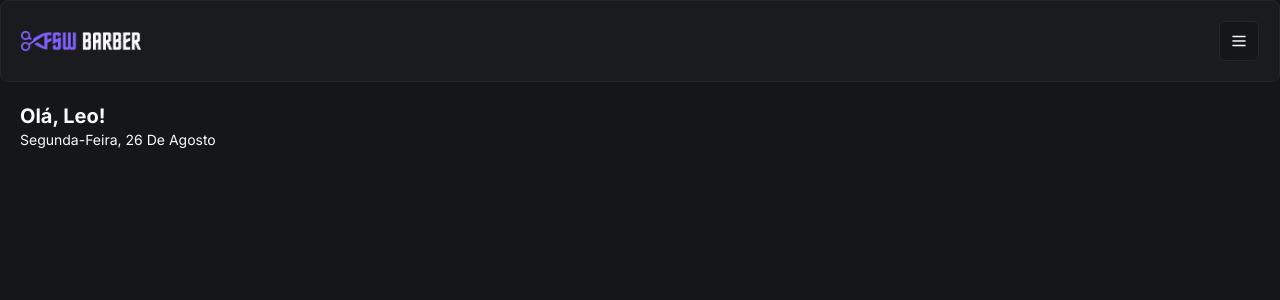
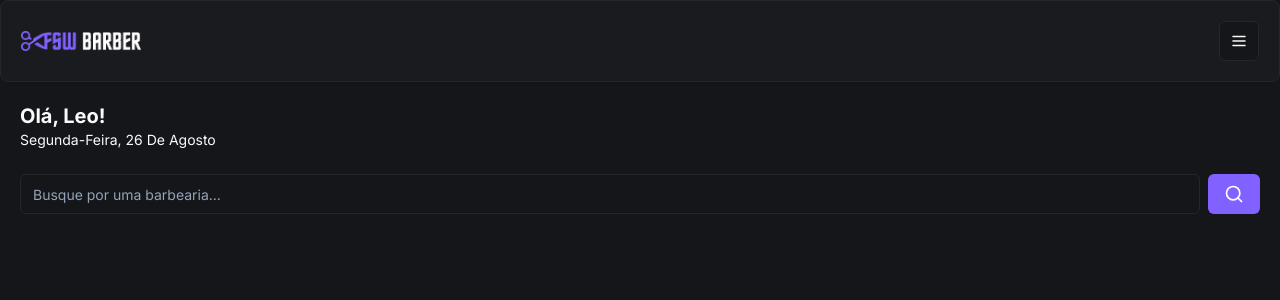
Before and after one commit to LeoCasttr0/barbearia-fullstack, a Next.js app: page / in a window 1280 px wide. Shown: the top 300 px of the page. Built offline with nearby package versions, Linux system fonts and the light colour scheme.

Commit message:
feat: adicionei componente de pesquisar , input

```diff
--- /dev/null
+++ b/app/(home)/_components/search.tsx
@@ -0,0 +1,20 @@
+// client component : interatividade
+
+"use client";
+import { Button } from "@/app/_components/ui/button";
+import { Input } from "@/app/_components/ui/input";
+import { SearchIcon } from "lucide-react";
+
+const Search = () => {
+  return (
+    <div className="flex items-center gap-2">
+      <Input placeholder="Busque por uma barbearia..." />
+
+      <Button variant="default">
+        <SearchIcon size={20} />
+      </Button>
+    </div>
+  );
+};
+
+export default Search;
--- a/app/(home)/page.tsx
+++ b/app/(home)/page.tsx
@@ -2,6 +2,7 @@
 import Header from "../_components/header";
 import { format } from "date-fns";
 import { ptBR } from "date-fns/locale";
+import Search from "./_components/search";
 
 export default function Home() {
   return (
@@ -18,6 +19,11 @@
           {format(new Date(), "EEEE',' dd 'de' MMMM", { locale: ptBR })}
         </p>
       </div>
+
+      {/* div do input de pesquisar uma barbearia */}
+      <div className="px-5 mt-6">
+        <Search />
+      </div>
     </div>
   );
 }
--- /dev/null
+++ b/app/_components/ui/input.tsx
@@ -0,0 +1,25 @@
+import * as React from "react"
+
+import { cn } from "@/app/_lib/utils"
+
+export interface InputProps
+  extends React.InputHTMLAttributes<HTMLInputElement> {}
+
+const Input = React.forwardRef<HTMLInputElement, InputProps>(
+  ({ className, type, ...props }, ref) => {
+    return (
+      <input
+        type={type}
+        className={cn(
+          "flex h-10 w-full rounded-md border border-input bg-background px-3 py-2 text-sm ring-offset-background file:border-0 file:bg-transparent file:text-sm file:font-medium placeholder:text-muted-foreground focus-visible:outline-none focus-visible:ring-2 focus-visible:ring-ring focus-visible:ring-offset-2 disabled:cursor-not-allowed disabled:opacity-50",
+          className
+        )}
+        ref={ref}
+        {...props}
+      />
+    )
+  }
+)
+Input.displayName = "Input"
+
+export { Input }
```
